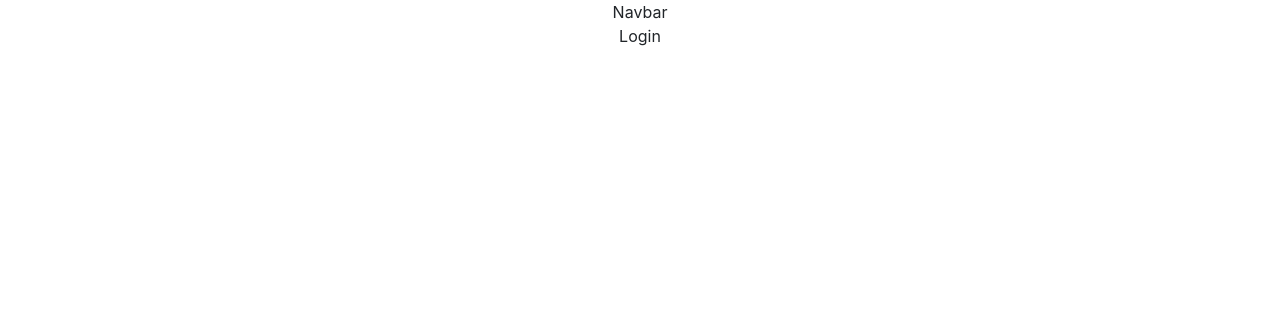
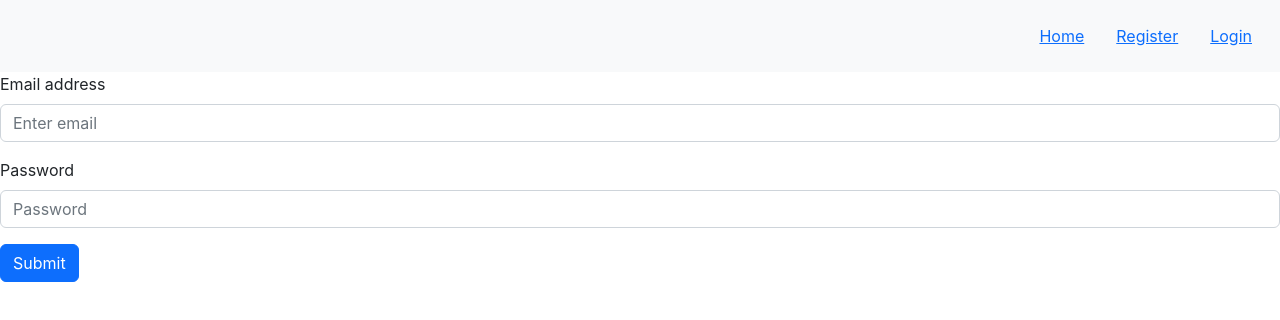
Before and after one commit to ozcan-cetin/Our-Menu, a React (Create React App) app: page /login in a window 1280 px wide. Shown: the top 320 px of the page. Built offline with nearby package versions, Linux system fonts and the light colour scheme.

Commit message:
singleCard was created

```diff
--- a/src/App.css
+++ b/src/App.css
@@ -1,38 +1,48 @@
-.App {
-  text-align: center;
+*{
+  margin: 0;
+  padding: 0;
+  box-sizing: border-box;
 }
 
-.App-logo {
-  height: 40vmin;
-  pointer-events: none;
+.navbarContainer{
+  display: flex;
+  /* width: 500px; */
+  justify-content: flex-end;
+  /* border: 1px solid red; */
 }
 
-@media (prefers-reduced-motion: no-preference) {
-  .App-logo {
-    animation: App-logo-spin infinite 20s linear;
-  }
+.home form{
+  display: flex;
+  justify-content: center;
+  gap: 1rem;
+  margin-bottom: 1rem;
+}
+.movieContainer{
+  display: flex;
+  justify-content: center;
+  gap: 1rem;
+  flex-wrap: wrap;
 }
 
-.App-header {
-  background-color: #282c34;
-  min-height: 100vh;
-  display: flex;
-  flex-direction: column;
-  align-items: center;
-  justify-content: center;
-  font-size: calc(10px + 2vmin);
-  color: white;
+.singleMovie{
+  position: relative;
+  overflow: hidden;
 }
 
-.App-link {
-  color: #61dafb;
+.singleMovie:hover .movieInfo{
+  left: 0;
+  bottom: 6rem;
+  opacity: .8;
+  transition: .50s;
+  width: fit-content;
 }
 
-@keyframes App-logo-spin {
-  from {
-    transform: rotate(0deg);
-  }
-  to {
-    transform: rotate(360deg);
-  }
+.movieInfo{
+  position: absolute;
+  /* display: flex;
+  justify-content: center;
+  align-items: center; */
+  background-color: white;
+  left: 200rem;
+  bottom: 6rem;
 }
--- /dev/null
+++ b/src/components/Main.js
@@ -0,0 +1,28 @@
+import axios from "axios";
+import React, { useEffect, useState } from "react";
+import MovieDetail from "../pages/MovieDetail";
+import Button from "react-bootstrap/Button";
+import Card from "react-bootstrap/Card";
+
+const Main = ({ item }) => {
+  const IMG_API = "https://image.tmdb.org/t/p/w1280";
+  return (
+    <div className="singleMovie">
+      <Card style={{ width: "18rem" }}>
+        <Card.Img variant="top" src={IMG_API + item.poster_path} />
+        <Card.Body>
+          <Card.Title>{item.title}</Card.Title>
+          <div className="movieInfo">
+            <Card.Text>{item.overview}</Card.Text>
+          </div>
+
+          <Button variant="primary">View More</Button>
+        </Card.Body>
+      </Card>
+
+      {/* <MovieDetail /> */}
+    </div>
+  );
+};
+
+export default Main;
--- a/src/components/Navbar.js
+++ b/src/components/Navbar.js
@@ -1,9 +1,29 @@
-import React from 'react'
+import Container from "react-bootstrap/Container";
+import Nav from "react-bootstrap/Nav";
+import Navbar from "react-bootstrap/Navbar";
+import { NavLink } from "react-router-dom";
 
-const Navbar = () => {
+const NavBar = () => {
   return (
-    <div>Navbar</div>
-  )
-}
+    <div className="bg-light navbarContainer">
+      <Navbar bg="light" variant="light">
+        <Container>
+          {/* <Navbar.Brand href="#home" >Navbar</Navbar.Brand> */}
+          <Nav className="mx-auto">
+            <NavLink to="/home" style={{ margin: "1rem" }}>
+              Home
+            </NavLink>
+            <NavLink to="/register" style={{ margin: "1rem" }}>
+              Register
+            </NavLink>
+            <NavLink to="/login" style={{ margin: "1rem" }}>
+              Login
+            </NavLink>
+          </Nav>
+        </Container>
+      </Navbar>
+    </div>
+  );
+};
 
-export default Navbar
+export default NavBar;
--- /dev/null
+++ b/src/pages/Home.js
@@ -0,0 +1,56 @@
+import axios from "axios";
+import React, { useEffect, useState } from "react";
+import Main from "../components/Main";
+import MovieDetail from "../pages/MovieDetail";
+
+const Home = () => {
+  const API_KEY = `15de159ec537451c6675c30ffa240691`;
+  const url = `https://api.themoviedb.org/3/discover/movie?api_key=${API_KEY}`;
+  // const url = "https://api.themoviedb.org/3/movie/550?api_key=15de159ec537451c6675c30ffa240691";
+
+  const [movies, setMovies] = useState([]);
+  const [isLoading, setIsLoading] = useState(true);
+  const [movie, setMovie] = useState("");
+
+  const getMovies = async () => {
+    setIsLoading(true);
+    try {
+      const { data } = await axios.get(url);
+      // console.log(data);
+      setMovies(data.results);
+      setIsLoading(false);
+    } catch (error) {
+      console.log(error);
+      setIsLoading(false);
+    }
+  };
+
+  useEffect(() => {
+    getMovies();
+  }, []);
+
+  if (isLoading) {
+    return <h1>Loading</h1>;
+  }
+  console.log(movies);
+  return (
+    <div className="home">
+      <form onSubmit={getMovies}>
+        <input
+          type="search"
+          value={movie}
+          onChange={(e) => setMovie(e.target.value)}
+          required
+        />
+        <button type="submit">Search</button>
+      </form>
+      <div className="movieContainer">
+        {movies?.map((item) => {
+          return <Main key={item.id} item={item} />;
+        })}
+      </div>
+    </div>
+  );
+};
+
+export default Home;
--- a/src/pages/Login.js
+++ b/src/pages/Login.js
@@ -1,8 +1,35 @@
-import React from 'react'
+import { useState } from 'react';
+import {useNavigate} from "react-router-dom";
+import Button from 'react-bootstrap/Button';
+import Form from 'react-bootstrap/Form';
+
 
 const Login = () => {
+    const [email, setEmail] = useState("")
+    const navigate = useNavigate();
+
+    const addUser = (e) =>{
+        e.preventDefault();
+        sessionStorage.setItem("email", email)
+        navigate(-1)
+    }
+
   return (
-    <div>Login</div>
+    <Form onSubmit={addUser}>
+    <Form.Group className="mb-3" controlId="formBasicEmail">
+      <Form.Label>Email address</Form.Label>
+      <Form.Control type="email" placeholder="Enter email" value={email} onChange={(e)=>setEmail(e.target.value)} required/>
+    </Form.Group>
+
+    <Form.Group className="mb-3" controlId="formBasicPassword">
+      <Form.Label>Password</Form.Label>
+      <Form.Control type="password" placeholder="Password" />
+    </Form.Group>
+
+    <Button variant="primary" type="submit">
+      Submit
+    </Button>
+  </Form>
   )
 }
 
--- a/src/pages/Main.js
+++ /dev/null
@@ -1,9 +0,0 @@
-import React from 'react'
-
-const Main = () => {
-  return (
-    <div>Main</div>
-  )
-}
-
-export default Main
--- a/src/pages/MovieDetail.js
+++ b/src/pages/MovieDetail.js
@@ -0,0 +1,9 @@
+import React from 'react'
+
+const MovieDetail = () => {
+  return (
+    <div>MovieDetail</div>
+  )
+}
+
+export default MovieDetail
--- a/src/router/AppRouter.js
+++ b/src/router/AppRouter.js
@@ -1,9 +1,9 @@
 import React from "react";
 import { BrowserRouter, Routes, Route } from "react-router-dom";
-import Navbar from "../components/Navbar";
+import NavBar from "../components/NavBar";
 import Login from "../pages/Login";
 import Register from "../pages/Register";
-import Main from "../pages/Main";
+import Home from "../pages/Home";
 import MovieDetail from "../pages/MovieDetail"
 import PrivateRouter from "./PrivateRouter";
 
@@ -11,9 +11,10 @@ const AppRouter = () => {
   return (
     <div>
       <BrowserRouter>
-        <Navbar />
+        <NavBar />
         <Routes>
-          <Route path="/" element={<Main />} />
+          <Route path="/" element={<Home />} />
+          <Route path="/home" element={<Home />} />
           <Route path="login" element={<Login />} />
           <Route path="register" element={<Register />} />
 
--- a/src/router/PrivateRouter.js
+++ b/src/router/PrivateRouter.js
@@ -1,9 +1,9 @@
 import {Navigate, Outlet} from "react-router-dom";
 
 const PrivateRouter = () => {
-  return (
-    <div>PrivateRouter</div>
-  )
+    const user = sessionStorage.getItem('email');
+
+  return user ? <Outlet /> : <Navigate to="/login" />;
 }
 
 export default PrivateRouter
```
